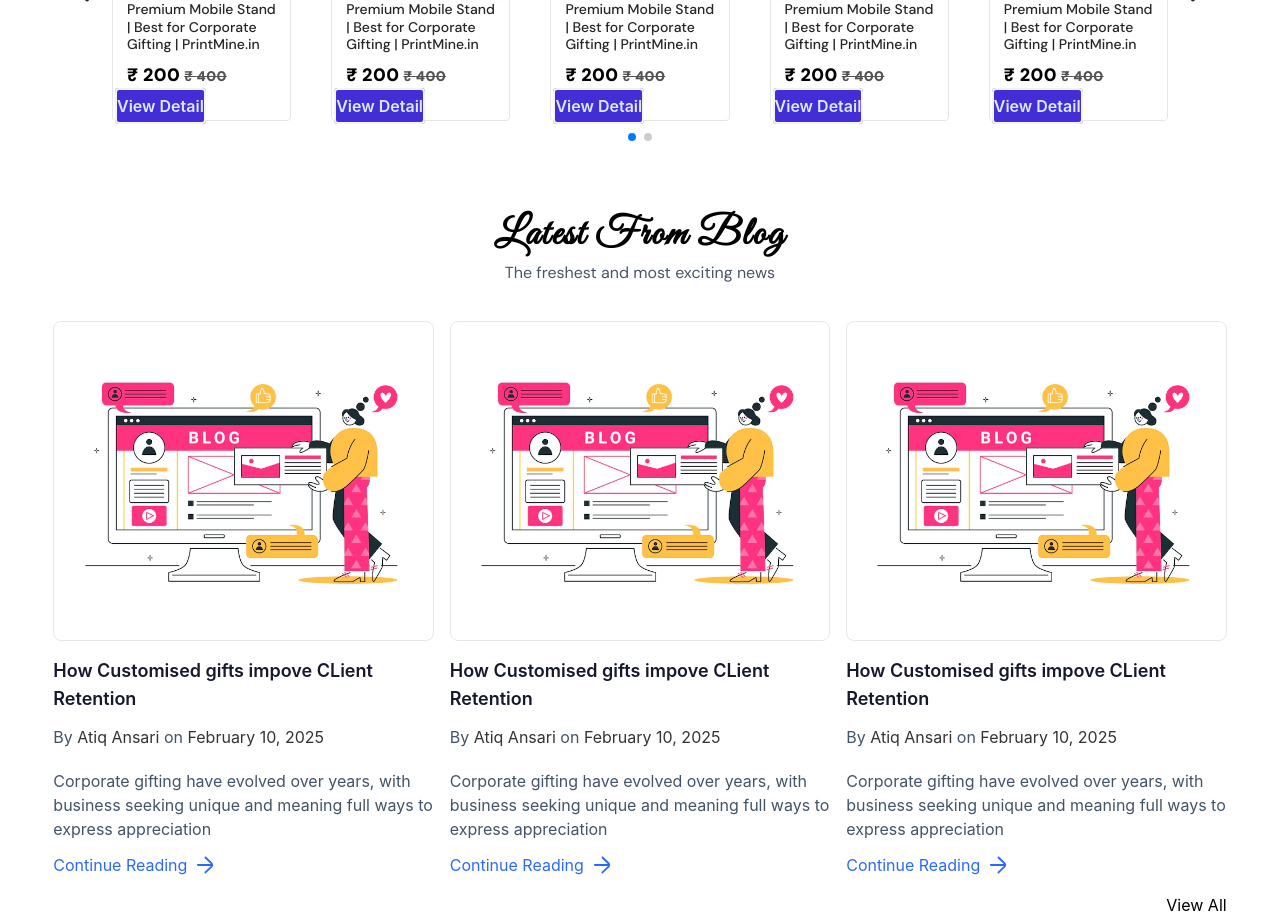
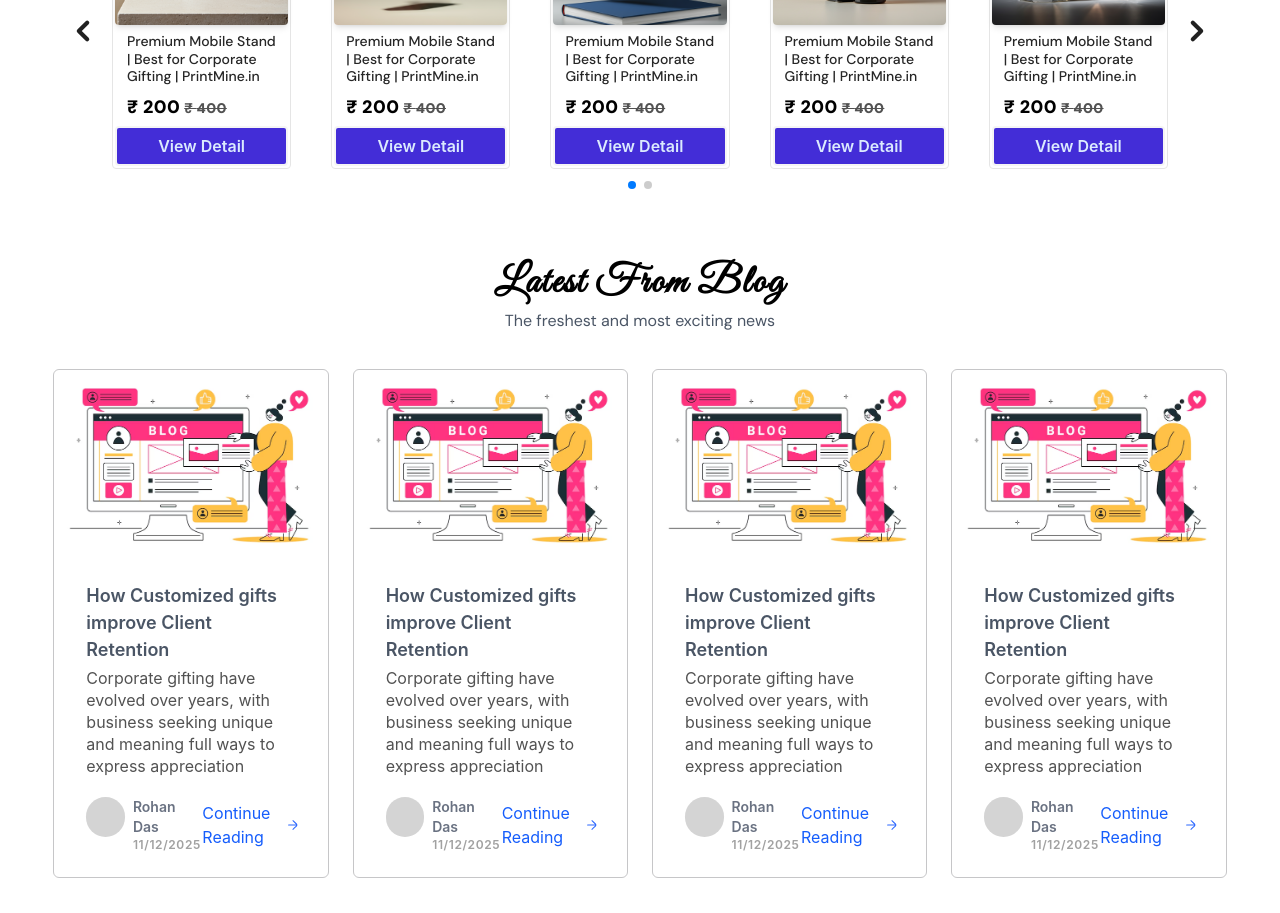
Before and after one commit to Bluefalcon04v/printmine-web, a Next.js app: page / in a window 1280 px wide. Shown: the part 3040-3953 px from the top of the page. Built offline with nearby package versions, Linux system fonts and the light colour scheme.

Commit message:
blogs cards

```diff
--- a/src/components/homePage/blogs.tsx
+++ b/src/components/homePage/blogs.tsx
@@ -1,45 +1,42 @@
 import { ContinueReadingIcon } from "@public/icons";
 import { BlogImage } from "@public/images";
 import Image from "next/image";
-import Link from "next/link";
 import React from "react";
-import { Product1Video } from "../../../public/video";
-import { FaChevronDown } from "react-icons/fa";
 
 const blogsData = [
   {
     image: BlogImage,
-    heading: "How Customised gifts impove CLient Retention",
+    heading: "How Customized gifts improve Client Retention",
     cont: "Corporate gifting have evolved over years, with business seeking unique and meaning full ways to express appreciation",
   },
   {
     image: BlogImage,
-    heading: "How Customised gifts impove CLient Retention",
+    heading: "How Customized gifts improve Client Retention",
     cont: "Corporate gifting have evolved over years, with business seeking unique and meaning full ways to express appreciation",
   },
   {
     image: BlogImage,
-    heading: "How Customised gifts impove CLient Retention",
+    heading: "How Customized gifts improve Client Retention",
     cont: "Corporate gifting have evolved over years, with business seeking unique and meaning full ways to express appreciation",
   },
   {
     image: BlogImage,
-    heading: "How Customised gifts impove CLient Retention",
+    heading: "How Customized gifts improve Client Retention",
     cont: "Corporate gifting have evolved over years, with business seeking unique and meaning full ways to express appreciation",
   },
   {
     image: BlogImage,
-    heading: "How Customised gifts impove CLient Retention",
+    heading: "How Customized gifts improve Client Retention",
     cont: "Corporate gifting have evolved over years, with business seeking unique and meaning full ways to express appreciation",
   },
   {
     image: BlogImage,
-    heading: "How Customised gifts impove CLient Retention",
+    heading: "How Customized gifts improve Client Retention",
     cont: "Corporate gifting have evolved over years, with business seeking unique and meaning full ways to express appreciation",
   },
   {
     image: BlogImage,
-    heading: "How Customised gifts impove CLient Retention",
+    heading: "How Customized gifts improve Client Retention",
     cont: "Corporate gifting have evolved over years, with business seeking unique and meaning full ways to express appreciation",
   },
 ];
@@ -54,11 +51,10 @@ const Blogs = () => {
         </p>
       </div>
 
-      <div className="gap-4 grid grid-cols-3 mt-10">
-        {blogsData.slice(0, 3).map((datum, index) => (
-          <div key={index} className="md:block gap-2 grid grid-cols-12">
-            <div className="z-40 relative flex justify-center items-center col-span-4 bg-white mx-auto border border-[#E7E7E7] rounded-lg h-[8rem] md:h-[15rem] lg:h-[15rem] xl:h-[20rem]">
-              <div className="flex justify-center w-10/12 xl:w-full">
+      <div className="gap-6 grid grid-cols-4 mt-10">
+        {blogsData.slice(0, 4).map((datum, index) => (
+          <div key={index} className="md:block gap-2 hover:shadow-md active:shadow-lg border rounded-md hover:scale-105 active:scale-100 transition-all cursor-pointer">
+            <div className="flex justify-center items-center bg-white mx-auto rounded-lg">
                 <Image
                   alt="image"
                   src={datum.image}
@@ -67,34 +63,33 @@ const Blogs = () => {
                   quality={100}
                   loading="lazy"
                   draggable={false}
+                  className="p-2"
                 />
-              </div>
             </div>
 
-            <div className="flex flex-col place-content-center gap-2 md:gap-5 col-span-8 md:mt-4">
-              <h3 className="z-40 md:h-[3rem] 2xl:h-[1.5rem] font-semibold text-[#16192C] text-xs md:text-sm lg:text-base xl:text-lg">
+            <div className="flex flex-col place-content-center gap-1 px-8 py-6">
+              <h3 className="font-semibold text-gray-600 text-lg leading-normal">
                 {datum.heading}
               </h3>
-              <p className="text-[#425466]">
-                By <span className="text-black/80">Atiq Ansari</span> on{" "}
-                <span className="text-black/80">February 10, 2025</span>
-              </p>
-              <p className="md:h-[4rem] text-[#425466] text-xs md:text-sm lg:text-base">
+              <p className="text-neutral-600 leading-snug">
                 {datum.cont}
               </p>
-              <Link href="#">
-                <p className="flex items-center gap-2 text-[#2D68FE] text-xs md:text-sm lg:text-base">
+              <div className="flex justify-between items-center mt-4 w-full">
+              <div className="flex gap-2">
+                <div className="bg-neutral-300 rounded-full w-10 h-10"/>
+                <div className="flex flex-col">
+                  <p className="font-semibold text-gray-500 text-sm">Rohan Das</p>
+                  <p className="font-semibold text-neutral-400 text-xs tracking-wider">11/12/2025</p>
+                </div>
+              </div>
+                <p className="flex items-center gap-2 text-blue-600 hover:text-blue-400 transition-all">
                   Continue Reading <ContinueReadingIcon />
                 </p>
-              </Link>
+              </div>
             </div>
           </div>
         ))}
-
-        {/* <InstagramCard /> */}
       </div>
-
-      <p className="flex justify-end mt-4 cursor-pointer">View All</p>
     </div>
   );
 };
--- /dev/null
+++ b/src/components/homePage/productCart.tsx
@@ -0,0 +1,58 @@
+import { FiHeart, FiShoppingCart } from 'react-icons/fi'
+import { StarSvg } from '../../../public/icons'
+import Image from 'next/image'
+import React from 'react'
+
+interface IProps {
+  data: IProductData
+}
+export interface IProductData {
+  sellingPrice: number
+  actualPrice: number
+  status: number
+  rating: number
+  stars: number
+  image: string
+  name: string
+}
+
+const ProductCart = ({ data }: IProps) => {
+    const { image, name, sellingPrice, actualPrice, status, stars, rating } = data
+
+    return (
+        <div className={`group relative hover:shadow-md p-0.5 border border-neutral-200 rounded-sm w-full  transition-all cursor-pointer `}>
+            {/* ------------------------------------------badges------------------------------------------ */}
+            {status === 1 && <div className="top-0 z-10 absolute flex bg-red-500 shadow-md shadow-red-400/30 m-1 px-3 py-1.5 rounded-sm w-fit font-sub text-white !text-base text-center leading-none group-hover:scale-125 transition-all">
+                Best Seller
+            </div>}
+            {status === 2 && <div className="top-0 z-10 absolute flex bg-blue-500 shadow-blue-400/30 shadow-md m-1 px-3 py-1.5 rounded-sm w-fit font-sub text-white !text-base text-center leading-none group-hover:scale-125 transition-all">
+                New Launch
+            </div>}
+
+            {/* ------------------------------------------ Like & Add to Cart ---------------------------------------- */}
+            <div className="group-hover:bg-white group-hover:text-slate-700 top-2 right-2 z-40 absolute flex gap-2 bg-neutral-200/30 shadow shadow-slate-300/70 px-2 py-1 rounded-sm text-white/80 text-lg transition-all">
+                <FiHeart className="hover:fill-red-300 active:fill-red-600 hover:scale-125 active:scale-100 transition-all" />
+                <FiShoppingCart className="hover:fill-yellow-200 active:fill-amber-400 hover:scale-120 active:scale-100 transition-all" />
+            </div>
+
+            {/* ------------------------------------------Images ------------------------------------------ */}
+            <Image alt="" src={image} width={400} height={400} className="shadow-md group-hover:shadow-2xs rounded-sm max-h-64 object-cover aspect-square group-hover:scale-105 transition-all" />
+            {/* ------------------------------------------Details ------------------------------------------ */}
+            <div className="flex flex-col gap-1.5 px-3 py-2">
+                <p className="font-sub font-medium text-neutral-800 text-sm leading-tight">{name}</p>
+                {!!stars && <div className="flex items-center min-h-4">
+                    {Array.from({ length: stars }).map((_, index) => (<div key={index} className="w-fit"><StarSvg className="fill-amber-400" /></div>))}
+                    {!!rating && <p className="ml-1 text-neutral-600 text-xs">Ratings <span className="font-semibold tracking-wide">({rating})</span></p>}
+                </div>}
+                <div>
+                    <div className="flex items-baseline pt-1 w-full font-sub font-black text-lg line-clamp-2 leading-tight tracking-wide">&#8377; {sellingPrice} <span className="ml-1 text-neutral-600 text-sm line-through tracking-wide"> &#8377; {actualPrice} </span> </div>
+                </div>
+            </div>
+            {/* ----------------------------------- AddToCart --------------------------------------------- */}
+            <button onClick={() => window.location.href = `/products/${data.name}`} className={`bg-indigo-700 py-1.5 border-2 hover:scale-105 active:scale-100 transition-all  hover:uppercase border-neutral-100 rounded-sm w-full font-semibold text-blue-100 text-center `}>
+                View Detail
+            </button>
+        </div>
+    )
+}
+export default ProductCart
--- a/src/components/homePage/sections.tsx
+++ b/src/components/homePage/sections.tsx
@@ -1,13 +1,8 @@
 "use client";
-
-import { StarSvg } from "@public/icons";
-import { Category1, Category2, Category3, Category4, Category5, Category6, PenImage } from "@public/images";
-import Image from "next/image";
+import { Category1, Category2, Category3, Category4, Category5, Category6 } from "@public/images";
+import DynamicCarousel from "./carousel";
+import ProductCart, { IProductData } from "./productCart";
 import React from "react";
-import DynamicCarousel from "./carousel";
-import { FaHeart } from "react-icons/fa";
-import { FiHeart, FiShoppingCart } from "react-icons/fi";
-import Link from "next/link";
 
 const sectionData = [
   {
@@ -249,7 +244,7 @@ const Sections = () => {
             data={datum.list}
             breakpoints={5}
             card={(datum: IProductData) => (
-              <ProductCard data={datum} />
+              <ProductCart data={datum} />
             )}
           />
         </div>
@@ -259,55 +254,3 @@ const Sections = () => {
 };
 
 export default Sections;
-
-interface IProps {
-  data: IProductData
-}
-interface IProductData {
-  sellingPrice: number
-  actualPrice: number
-  status: number
-  rating: number
-  stars: number
-  image: string
-  name: string
-}
-
-const ProductCard = ({ data }: IProps) => {
-  const { image, name, sellingPrice, actualPrice, status, stars, rating } = data
-  return (
-    <div className={`group relative hover:shadow-md p-0.5 border border-neutral-200 rounded-sm w-full  transition-all cursor-pointer `}>
-      {/* ------------------------------------------badges------------------------------------------ */}
-      {status === 1 && <div className="top-0 z-10 absolute flex bg-red-500 shadow-md shadow-red-400/30 m-1 px-3 py-1.5 rounded-sm w-fit font-sub text-white !text-base text-center leading-none group-hover:scale-125 transition-all">
-        Best Seller
-      </div>}
-      {status === 2 && <div className="top-0 z-10 absolute flex bg-blue-500 shadow-blue-400/30 shadow-md m-1 px-3 py-1.5 rounded-sm w-fit font-sub text-white !text-base text-center leading-none group-hover:scale-125 transition-all">
-        New Launch
-      </div>}
-
-      {/* ------------------------------------------ Like & Add to Cart ---------------------------------------- */}
-      <div className="group-hover:bg-white group-hover:text-slate-700 top-2 right-2 z-40 absolute flex gap-2 bg-neutral-200/30 shadow shadow-slate-300/70 px-2 py-1 rounded-sm text-white/80 text-lg transition-all">
-        <FiHeart className="hover:fill-red-300 active:fill-red-600 hover:scale-125 active:scale-100 transition-all"/>
-        <FiShoppingCart className="hover:fill-yellow-200 active:fill-amber-400 hover:scale-120 active:scale-100 transition-all"/>
-      </div>
-
-      {/* ------------------------------------------Images ------------------------------------------ */}
-      <Image alt="" src={image} width={400} height={400} className="shadow-md group-hover:shadow-2xs rounded-sm max-h-64 object-cover aspect-square group-hover:scale-105 transition-all" />
-      {/* ------------------------------------------Details ------------------------------------------ */}
-      <div className="flex flex-col gap-1.5 px-3 py-2">
-        <p className="font-sub font-medium text-neutral-800 text-sm leading-tight">{name}</p>
-        {!!stars && <div className="flex items-center min-h-4">
-          {Array.from({ length: stars }).map((_, index) => (<div key={index} className="w-fit"><StarSvg className="fill-amber-400" /></div>))}
-          {!!rating && <p className="ml-1 text-neutral-600 text-xs">Ratings <span className="font-semibold tracking-wide">({rating})</span></p>}
-        </div>}
-        <div>
-          <div className="flex items-baseline pt-1 w-full font-sub font-black text-lg line-clamp-2 leading-tight tracking-wide">&#8377; {sellingPrice} <span className="ml-1 text-neutral-600 text-sm line-through tracking-wide"> &#8377; {actualPrice} </span> </div>
-        </div>
-      </div>
-      {/* ----------------------------------- AddToCart --------------------------------------------- */}
-      <Link href={`/products/magnetic-badge`} className={`bg-indigo-700 py-1.5 border-2 hover:scale-105 active:scale-100 transition-all  hover:uppercase border-neutral-100 rounded-sm w-full font-semibold text-blue-100 text-center `}>
-        View Detail
-      </Link>
-    </div>
-  )
-}
```
Also changed, not shown: src/app/all-products/page.tsx (+6 -6 lines).
